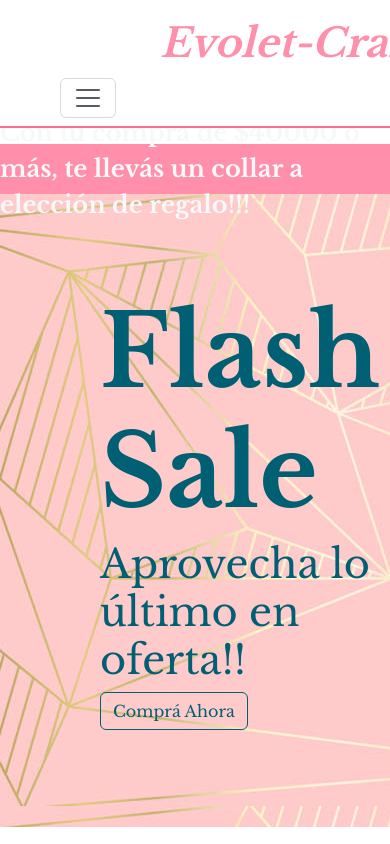
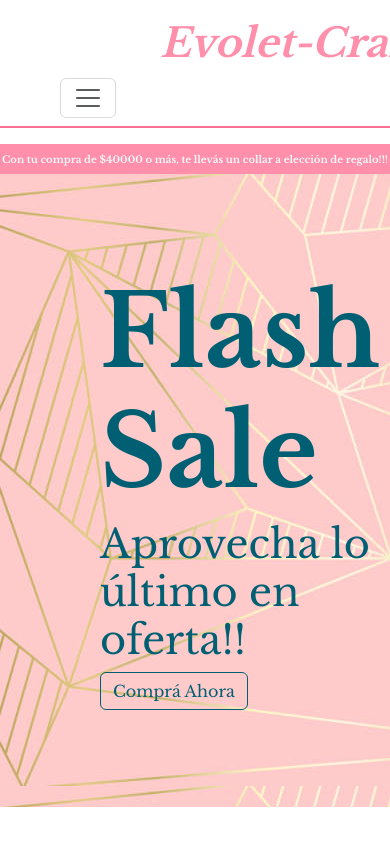
Before and after one commit to GabrielGuerello/Evolet-Craft, a plain HTML site: page index.html in a window 390 px wide. Shown: the top 844 px of the page. Drawn offline with nearby package versions, Linux system fonts and the light colour scheme; a web font is replaced by a local one.

Commit message:
applyresponsives

```diff
--- a/index.html
+++ b/index.html
@@ -5,7 +5,7 @@
     <meta name="viewport" content="width=device-width, initial-scale=1.0">
     <title>Evolet Craft</title>
     <meta name="description" content="Evolet.Craft tiene el regalo excepcional. Collares, brazaletes y anillos con diseño europeo, revestidas con baño de oro. Detalles que agregan belleza y elegancia a tu cotidiano, para que toda ocasión sea especial.">
-    <meta name="keywords" content="Anillo, Collares, Brazalete, Joyeria, Bisuteria">
+    <meta name="keywords" content="Anillo, Collares, Brazalete, Joyeria, Bisuteria, Evolet">
     <meta name="author" content="Evolet Craft">
     <meta name="copyright" content="Evolet Craft">
     <meta name="Abstract" content="Joyería">
@@ -72,14 +72,14 @@
          <!-- FIN imagen ilustrativa-->
 
          <!-- 1° SECTION INTRODUCCIÓN -->
-        <section class="introduction d-flex flex-column justify-content-center align-items-center">
+        <section class="introduction d-flex flex-column justify-content-center align-items-center text-center">
             <h2 class="introduction__title">Ready to Ship</h2>
             <p class="introduction__text mt-3">Browse our Ready To Ship category for beautiful and classic gifts.</p>
         </section>
          <!-- FIN 1° section -->
 
          <!-- 2° SECTION = Productos -->
-         <div class="d-flex justify-content-center align-items-center margintitle">
+         <div class="d-flex justify-content-center text-center align-items-center margintitle">
             <h2 class="products__title">Estilos Únicos</h2>
          </div>
         <section class="products">
--- a/styles/partials/_main.scss
+++ b/styles/partials/_main.scss
@@ -3,12 +3,41 @@
     background-color: $color-secondary;
     font-size: 24px;
     font-weight: 600;
-
+    @media (max-width: 540px) {
+      height: 40px;
+    }
+    @media (max-width: 463px) {
+      height: 30px;
+    }
+    @media (max-width: 385px) {
+      height: 15px;
+    }
     .promotion__text {
       color: #005f73;
       animation: cambioColor 0.7s;
       animation-iteration-count: infinite;
       @include hover-effect(#ffffff);
+      @media (max-width: 926px) {
+        font-size: 20px;
+      }
+      @media (max-width: 771px) {
+        font-size: 18px;
+      }
+      @media (max-width: 694px) {
+        font-size: 16px;
+      }
+      @media (max-width: 617px) {
+        font-size: 14px;
+      }
+      @media (max-width: 540px) {
+        font-size: 12px;
+      }
+      @media (max-width: 463px) {
+        font-size: 10px;
+      }
+      @media (max-width: 385px) {
+        font-size: 8px;
+      }
     }
 }
 @keyframes cambioColor {
@@ -20,6 +49,11 @@
   }
   100% {
     color: #ffffff;
+  }
+}
+@media (max-width: 926px) {
+  .promotion__text {
+    font-size: 20px;
   }
 }
 .sale {
```
Also changed, not shown: pages/anillos.html (+1 -1 lines), pages/collares.html (+1 -1 lines), pages/contacto.html (+1 -1 lines), pages/novedades.html (+1 -1 lines), pages/terminosycondiciones.html (+1 -1 lines), styles/estilo.css, 3 other files.
